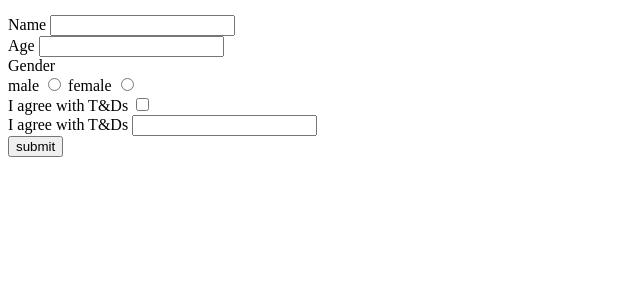
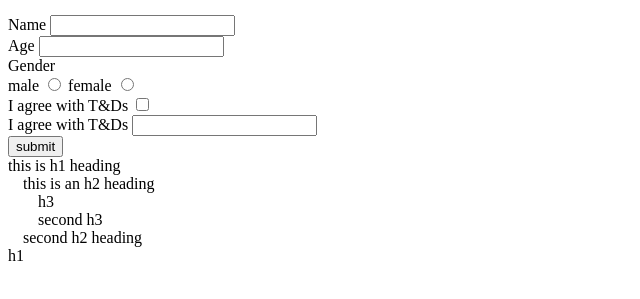
Before and after one commit to va3y/vanilla-widgets, a website built with Vite: page index.html in a window 1280 px wide. Shown: the part 105-404 px from the top of the page, without its empty margins (0-640 px from the left). Built offline with nearby package versions, Linux system fonts and the light colour scheme.

Commit message:
outline view

```diff
--- a/index.html
+++ b/index.html
@@ -36,6 +36,7 @@
       </div>
       <button id="form-submit">submit</button>
     </form>
+    <div id="outline-view" />
     <script type="module" src="/main.js"></script>
   </body>
 </html>
--- a/main.js
+++ b/main.js
@@ -1,3 +1,6 @@
 import './star/star'
 import './form-validation'
 import './pwa'
+import './outlineView'
+
+import './style.css'
--- /dev/null
+++ b/outlineView/index.js
@@ -0,0 +1,38 @@
+const data = [
+    {
+        title: 'this is h1 heading',
+        children: [
+            {
+                title: 'this is an h2 heading',
+                children: [
+                    {
+                        title: 'h3'
+                    },
+                    {
+                        title: 'second h3'
+                    }
+                ]
+            },
+            {
+                title: 'second h2 heading',
+            }
+        ]
+    },
+    {
+        title: 'h1',
+        children: []
+    }
+]
+
+const rootEl = document.querySelector('#outline-view')
+const createList = (currSlice, currLevel) => {
+    currSlice.forEach(el => {
+        const newEl = document.createElement('div')
+        newEl.innerText = el.title
+        newEl.classList.add(`level-${currLevel}`)
+        rootEl.append(newEl)
+        el.children && createList(el.children, currLevel + 1)
+    })
+
+}
+createList(data, 1)
--- a/style.css
+++ b/style.css
@@ -0,0 +1,15 @@
+* {
+  --padding-unit: 15px;
+}
+
+.level-1 {
+  margin-left: calc(var(--padding-unit) * 0);
+}
+
+.level-2 {
+  padding-left: calc(var(--padding-unit) * 1);
+}
+
+.level-3 {
+  padding-left: calc(var(--padding-unit) * 2);
+}
```
